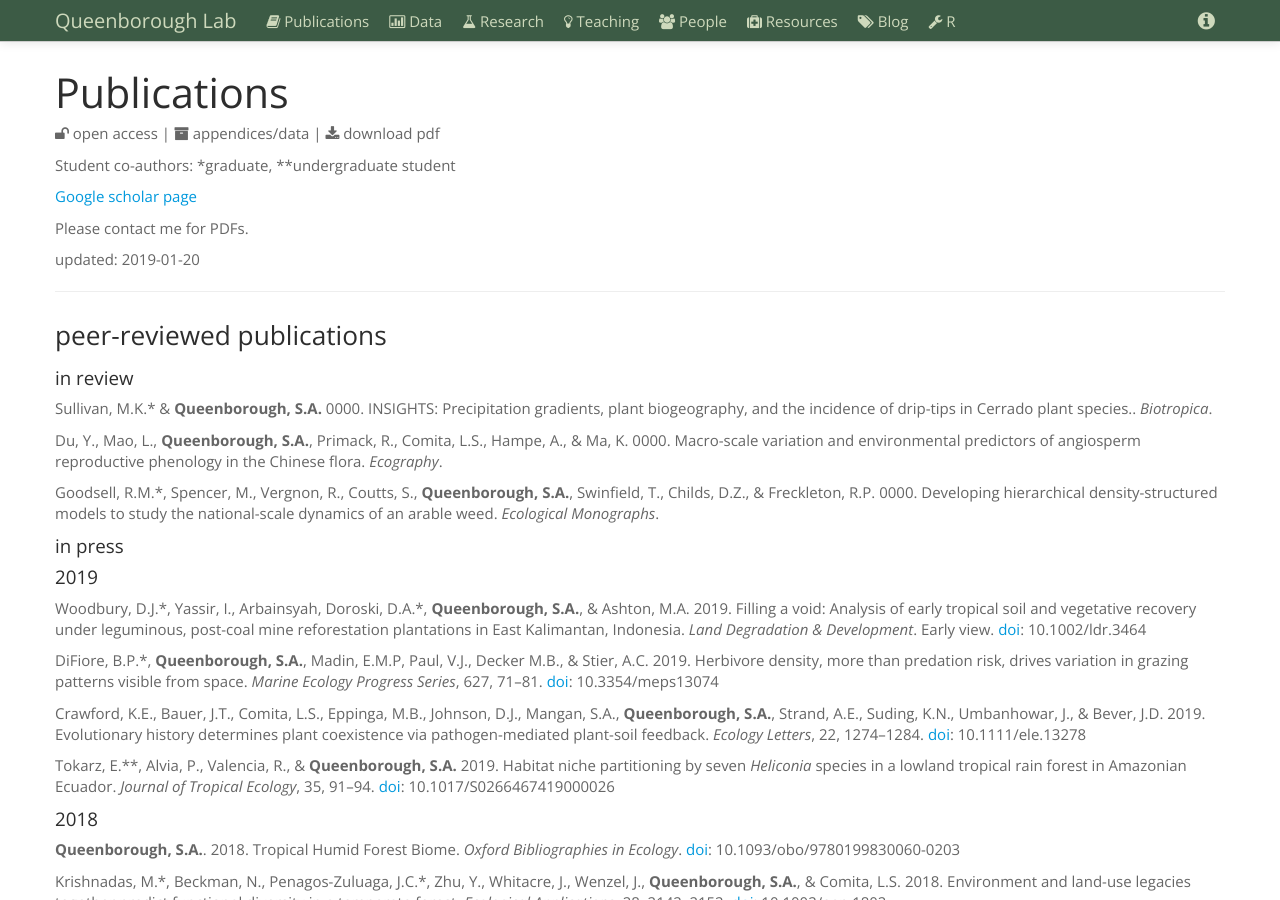
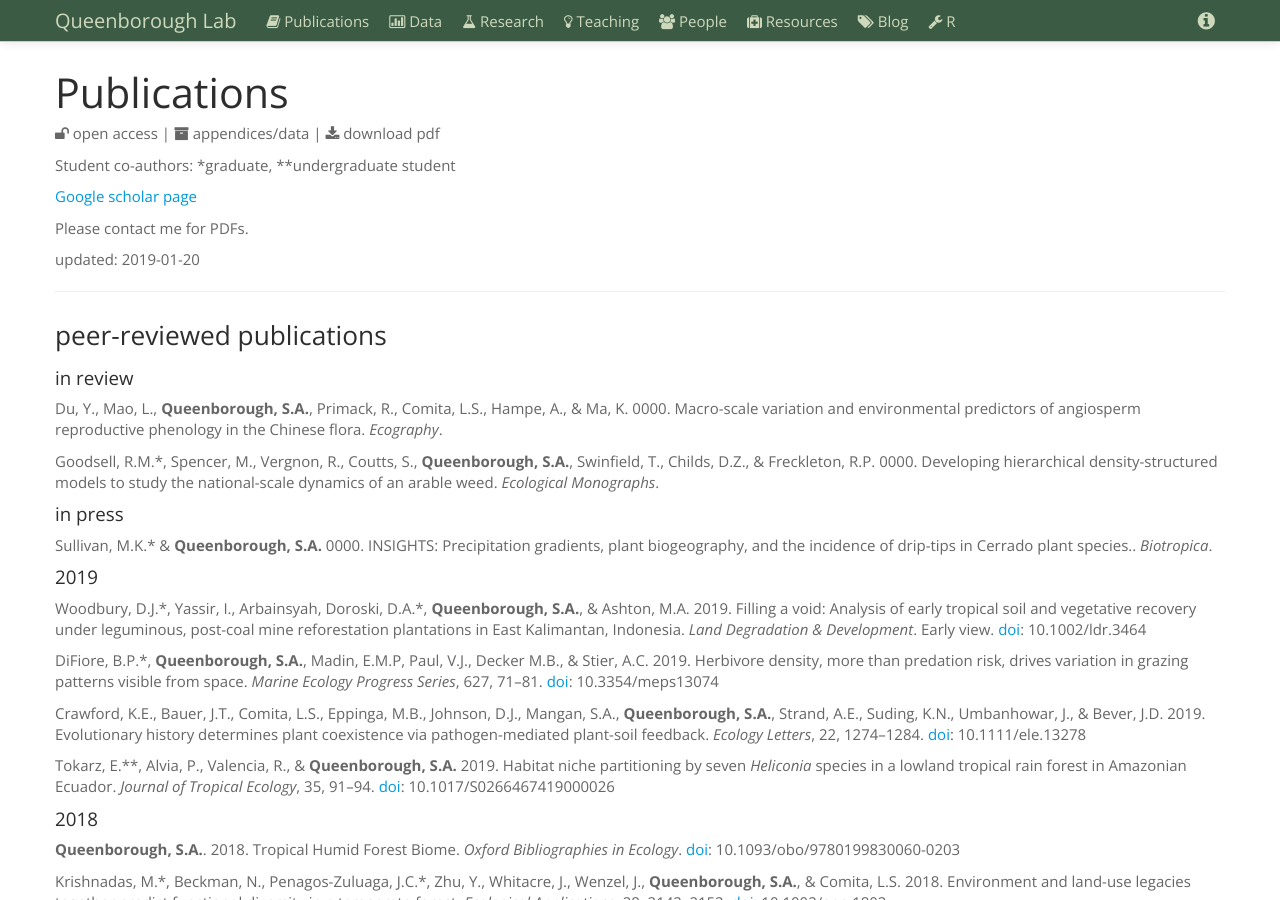
Before and after one commit to saq/saq.github.io, a Jekyll site: the page built from publications.md, in a window 1280 px wide and 900 px high. Built offline with Jekyll 4.4.1, drawn with Linux system fonts in a browser that asks for light colours.

```diff
--- a/publications.md
+++ b/publications.md
@@ -25,14 +25,14 @@ updated: 2019-01-20
 
 #### in review
 
-Sullivan, M.K.\* & **Queenborough, S.A.** 0000. INSIGHTS: Precipitation gradients, plant biogeography, and the incidence of drip-tips in Cerrado plant species.. *Biotropica*.
-
 Du, Y., Mao, L., **Queenborough, S.A.**, Primack, R., Comita, L.S., Hampe, A., & Ma, K. 0000. Macro-scale variation and environmental predictors of angiosperm reproductive phenology in the Chinese flora. *Ecography*.
 
 Goodsell, R.M.\*,  Spencer, M., Vergnon, R.,  Coutts, S., **Queenborough, S.A.**, Swinfield, T., Childs, D.Z., & Freckleton, R.P. 0000. Developing hierarchical density-structured models to study the national-scale dynamics of an arable weed. *Ecological Monographs*.
 
 
 #### in press
+
+Sullivan, M.K.\* & **Queenborough, S.A.** 0000. INSIGHTS: Precipitation gradients, plant biogeography, and the incidence of drip-tips in Cerrado plant species.. *Biotropica*.
 
 
 #### 2019
```
